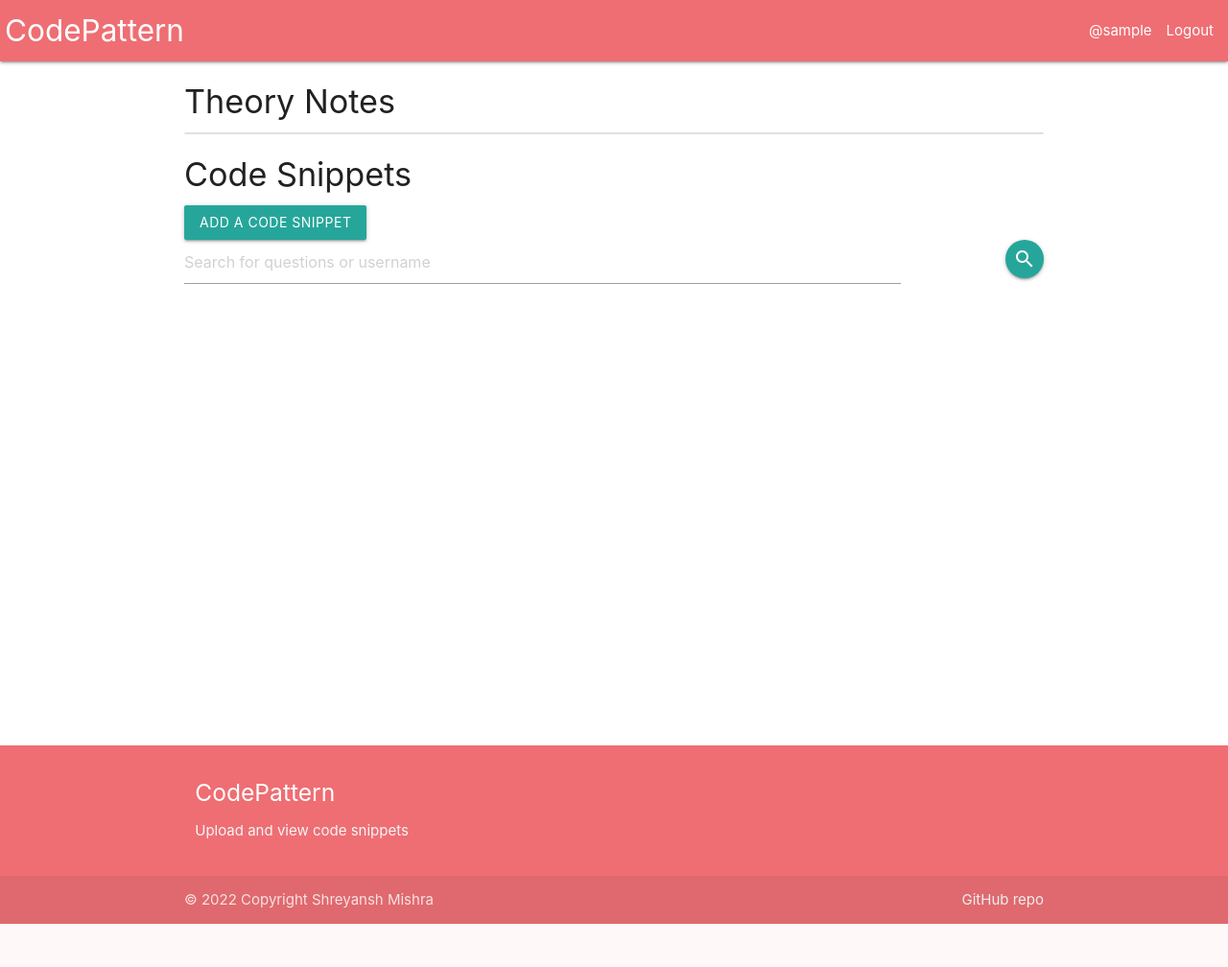
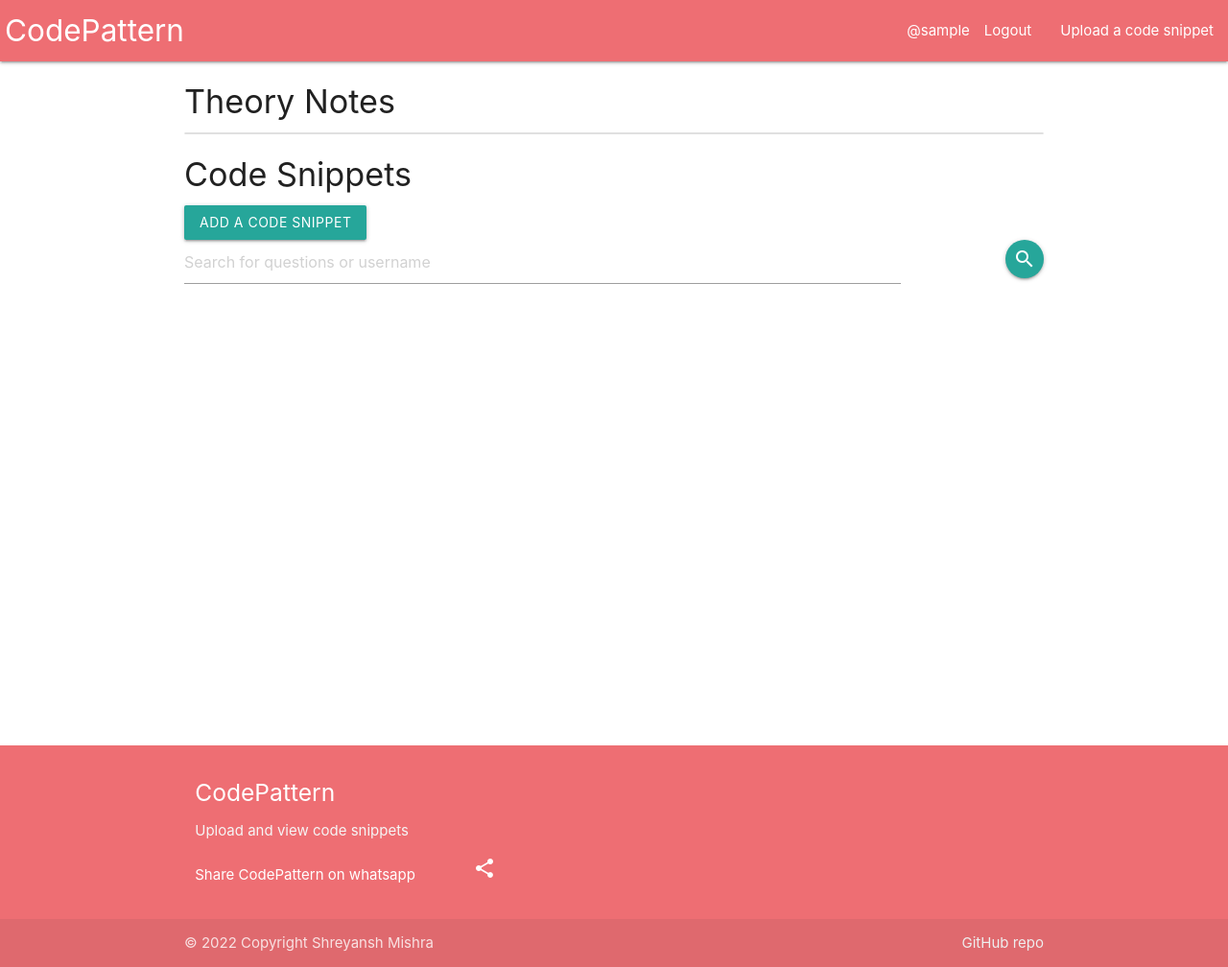
Before and after one commit to shreyansh75710/CodePattern, a Django app: page / in a window 1280 px wide. Shown: the whole page at 96% size. Before the commit the page ends 963 px from the top, so only its background shows below. Run offline with Django 3.2, Linux system fonts and the light colour scheme; the visitor is signed in with stand-in values (Sample User, id 1); data that the repository does not hold is empty.

Commit message:
minor template changes

```diff
--- a/templates/base.html
+++ b/templates/base.html
@@ -28,6 +28,7 @@
           <div class="col l6 s12">
             <h5 class="white-text">CodePattern</h5>
             <p class="grey-text text-lighten-4">Upload and view code snippets</p>
+            <p><a class="white-text"  href="whatsapp://send?text={{request.scheme}}://{{request.get_host}}{% url 'index'%}">Share CodePattern on whatsapp<i class="material-icons" style="margin-left:60px;">share</i></a></p>
           </div>
         </div>
       </div>
--- a/templates/navbar.html
+++ b/templates/navbar.html
@@ -8,6 +8,7 @@
         {% if request.user.is_authenticated %}
             <li>@{{request.user.username}}</li>
             <li><a href="{% url 'logout' %}">Logout</a></li>
+            <li><a href="{% url 'codeCreate' %}">Upload a code snippet</a></li>
         {% else %}
           <li><a href="{% url 'login' %}">Login</a></li>
           <li><a href="{% url 'register' %}">Register</a></li>
@@ -20,6 +21,7 @@
   {% if request.user.is_authenticated %}
     <li><a>@{{request.user.username}}</a></li>
     <li><a href="{% url 'logout' %}">Logout</a></li>
+    <li><a href="{% url 'codeCreate' %}">Upload a code snippet</a></li>
   {% else %}
     <li><a href="{% url 'login' %}">Login</a></li>
     <li><a href="{% url 'register' %}">Register</a></li>
```
Also changed, not shown: templates/base/codeView.html (+3 -4 lines).
